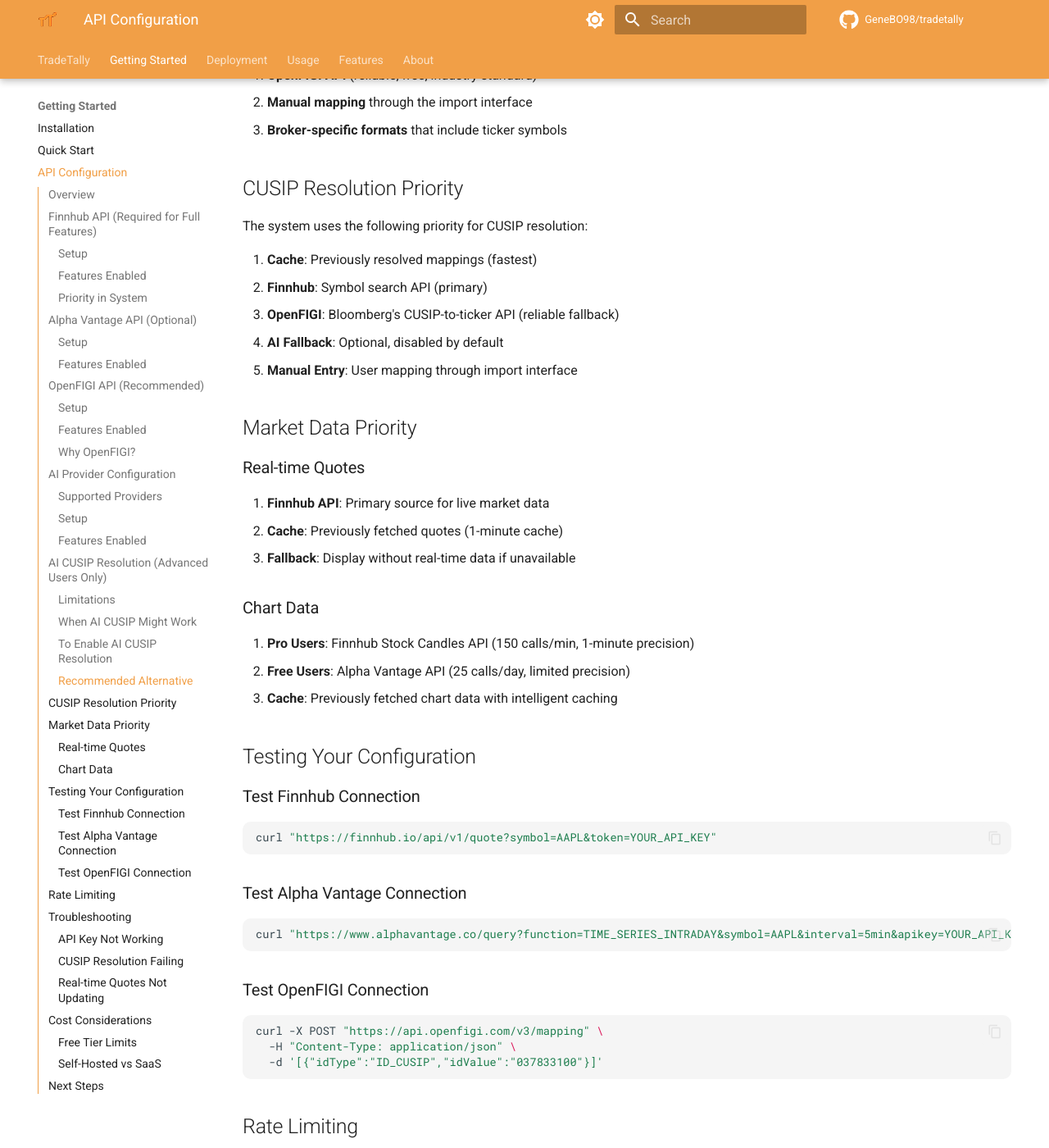
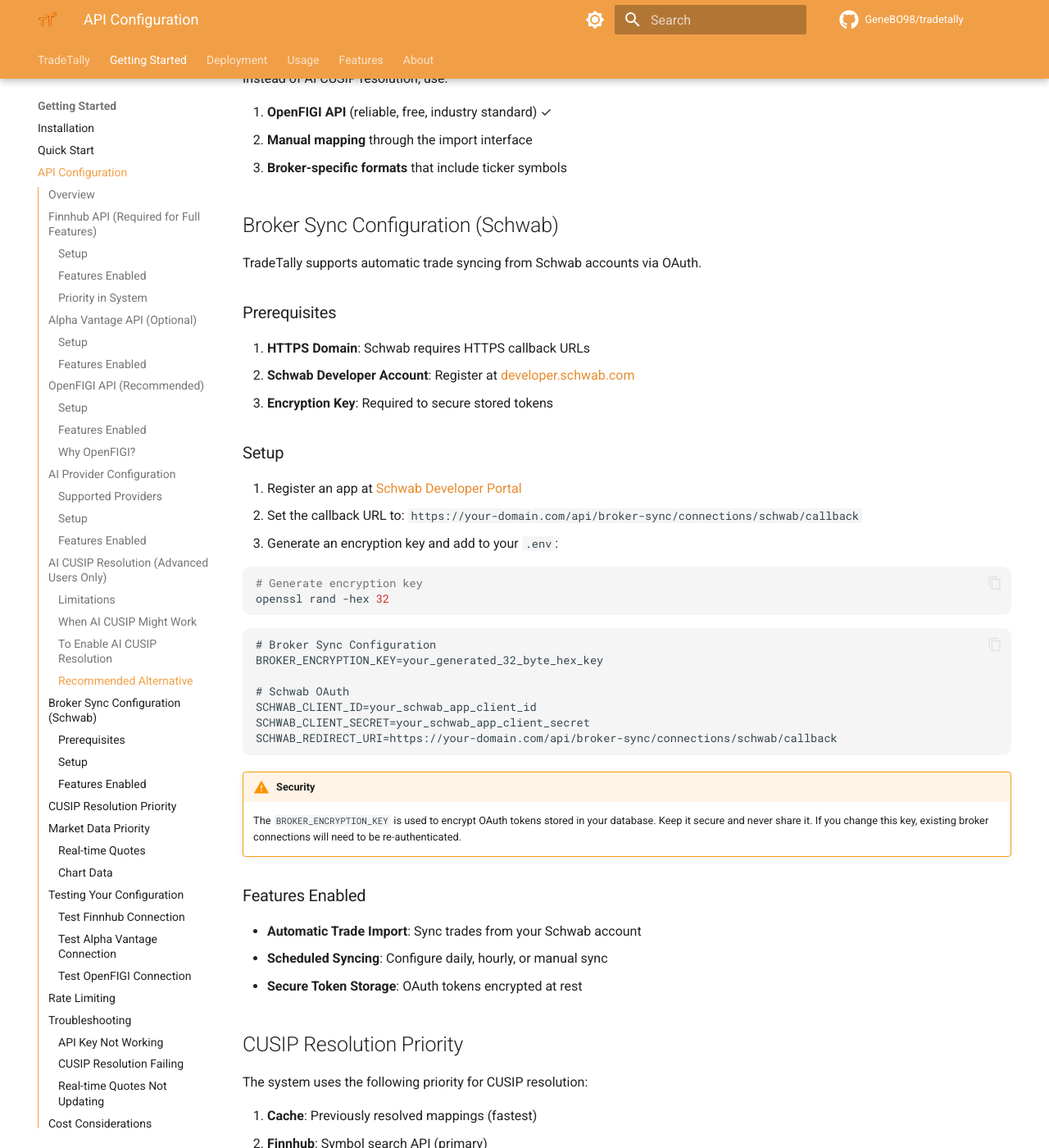
Before and after one commit to GeneBO98/tradetally-docs, an MkDocs documentation site: the page built from docs/getting-started/api-keys.md, in a window 1280 px wide and 1400 px high, scrolled down 4918 px. Shown: the whole window at 82% size. Built offline with MkDocs 1.6.1 and Material for MkDocs 9.7.7, drawn with Linux system fonts in a browser that asks for light colours; comment, search, counter and statistics services are not loaded; the version menu is left out; some of the changed text lies outside the part shown.

Commit message:
updates for broker sync

````diff
--- a/docs/getting-started/api-keys.md
+++ b/docs/getting-started/api-keys.md
@@ -10,6 +10,7 @@
 | Alpha Vantage | Chart visualization (fallback) | 25 calls/day | Optional |
 | OpenFIGI | CUSIP resolution | 25,000/month | Recommended |
 | Various AI Providers | AI recommendations | Varies | Optional |
+| Schwab | Automatic trade syncing | Free (requires developer account) | Optional |
 
 ## Finnhub API (Required for Full Features)
 
@@ -169,6 +170,46 @@
 2. **Manual mapping** through the import interface
 3. **Broker-specific formats** that include ticker symbols
 
+## Broker Sync Configuration (Schwab)
+
+TradeTally supports automatic trade syncing from Schwab accounts via OAuth.
+
+### Prerequisites
+
+1. **HTTPS Domain**: Schwab requires HTTPS callback URLs
+2. **Schwab Developer Account**: Register at [developer.schwab.com](https://developer.schwab.com)
+3. **Encryption Key**: Required to secure stored tokens
+
+### Setup
+
+1. Register an app at [Schwab Developer Portal](https://developer.schwab.com)
+2. Set the callback URL to: `https://your-domain.com/api/broker-sync/connections/schwab/callback`
+3. Generate an encryption key and add to your `.env`:
+
+```bash
+# Generate encryption key
+openssl rand -hex 32
+```
+
+```env
+# Broker Sync Configuration
+BROKER_ENCRYPTION_KEY=your_generated_32_byte_hex_key
+
+# Schwab OAuth
+SCHWAB_CLIENT_ID=your_schwab_app_client_id
+SCHWAB_CLIENT_SECRET=your_schwab_app_client_secret
+SCHWAB_REDIRECT_URI=https://your-domain.com/api/broker-sync/connections/schwab/callback
+```
+
+!!! warning "Security"
+    The `BROKER_ENCRYPTION_KEY` is used to encrypt OAuth tokens stored in your database. Keep it secure and never share it. If you change this key, existing broker connections will need to be re-authenticated.
+
+### Features Enabled
+
+- **Automatic Trade Import**: Sync trades from your Schwab account
+- **Scheduled Syncing**: Configure daily, hourly, or manual sync
+- **Secure Token Storage**: OAuth tokens encrypted at rest
+
 ## CUSIP Resolution Priority
 
 The system uses the following priority for CUSIP resolution:
````
Also changed, not shown: docs/deployment/docker.md (+7 -0 lines).
